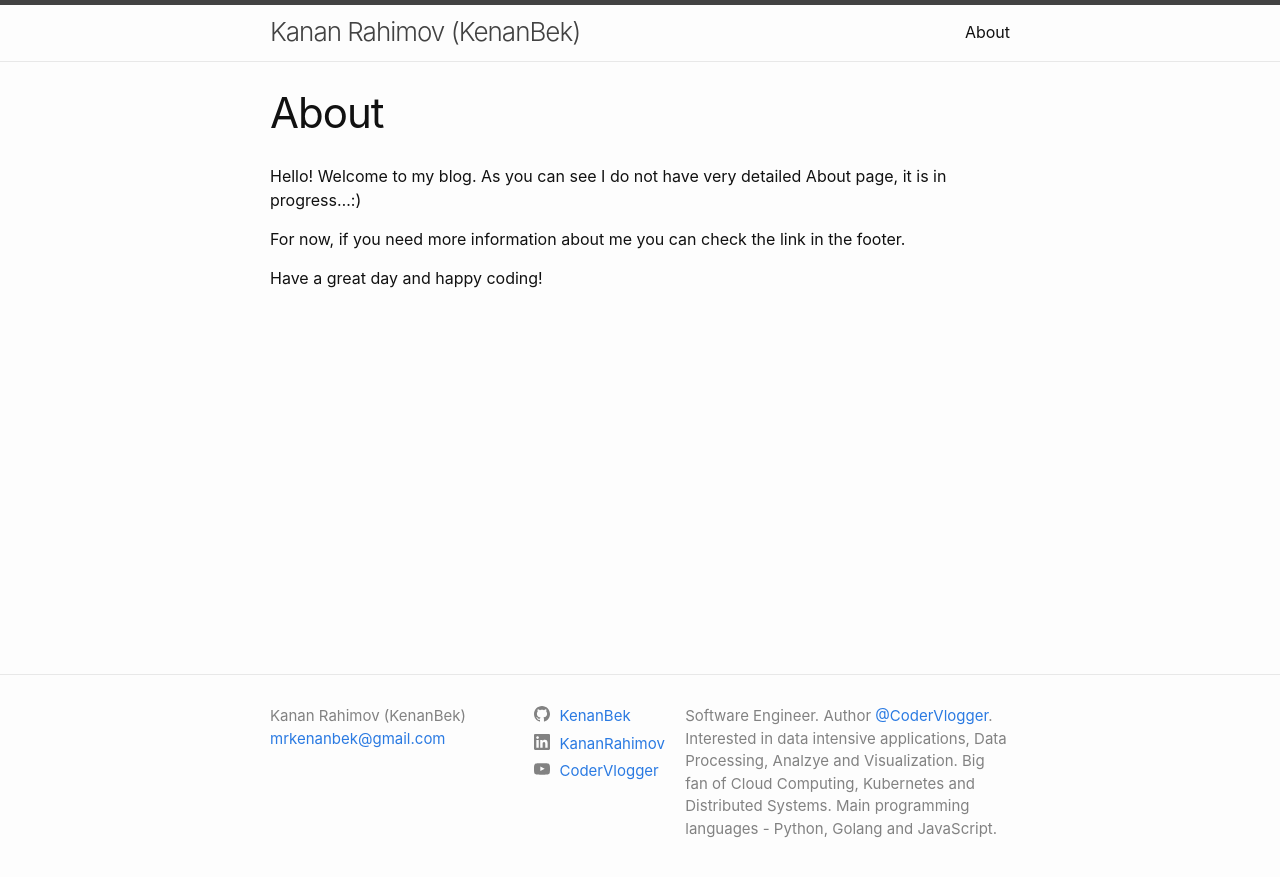
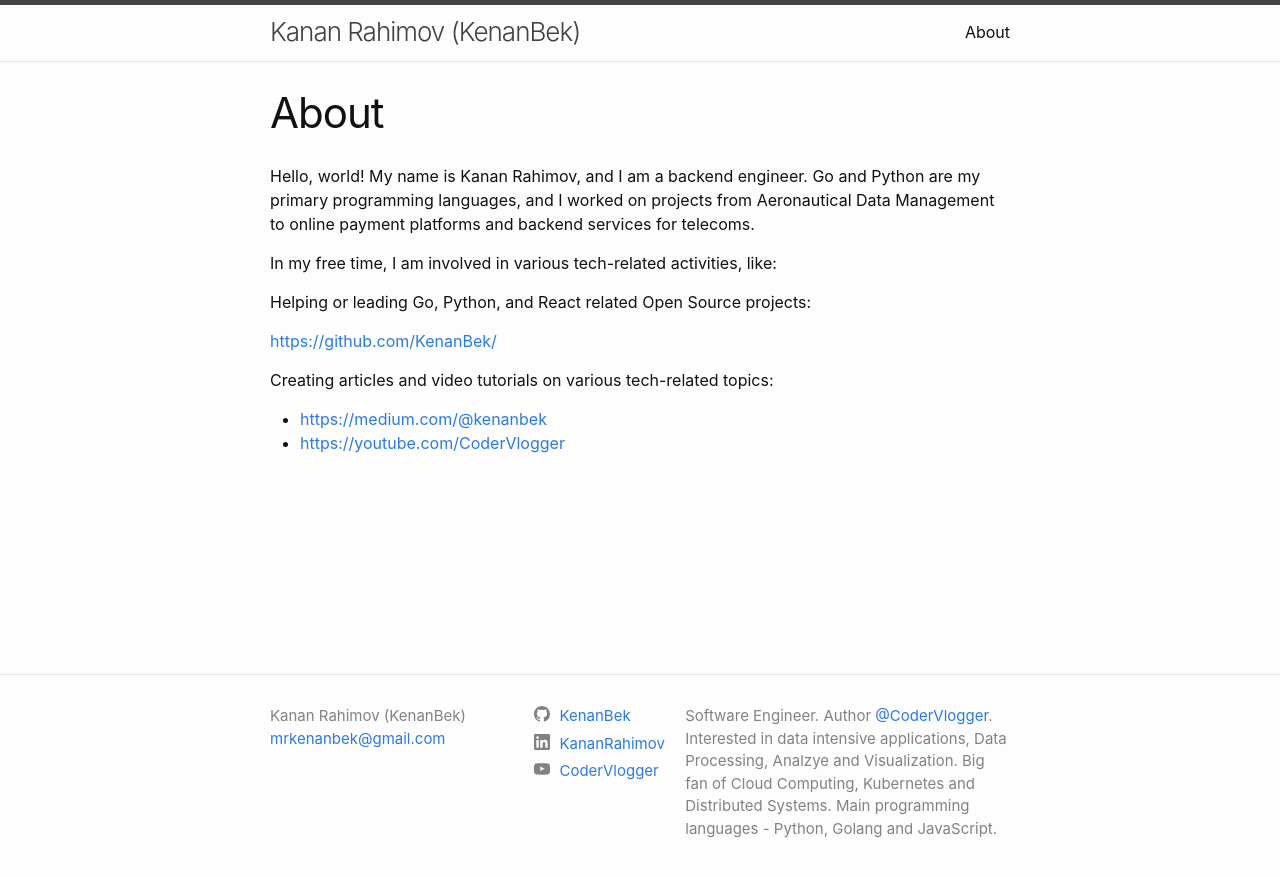
Before and after one commit to KenanBek/kenanbek.github.io, a Jekyll site: the page built from about.md, in a window 1280 px wide. Shown: the top 877 px of the page. Built offline with Jekyll 4.4.1, drawn with Linux system fonts in a browser that asks for light colours.

Commit message:
Go coverage report post and About page

```diff
--- a/about.md
+++ b/about.md
@@ -8,8 +8,15 @@ sitemap:
     lastmod: 2019-09-13 13:33:00 +0200
 ---
 
-Hello! Welcome to my blog. As you can see I do not have very detailed About page, it is in progress...:)
+Hello, world! My name is Kanan Rahimov, and I am a backend engineer. Go and Python are my primary programming languages, and I worked on projects from Aeronautical Data Management to online payment platforms and backend services for telecoms.
 
-For now, if you need more information about me you can check the link in the footer.
+In my free time, I am involved in various tech-related activities, like:
 
-Have a great day and happy coding!
+Helping or leading Go, Python, and React related Open Source projects:
+
+[https://github.com/KenanBek/](https://github.com/KenanBek/)
+
+Creating articles and video tutorials on various tech-related topics:
+
+- [https://medium.com/@kenanbek](https://medium.com/@kenanbek)
+- [https://youtube.com/CoderVlogger](https://youtube.com/CoderVlogger)
```
Also changed, not shown: 1 other file.
